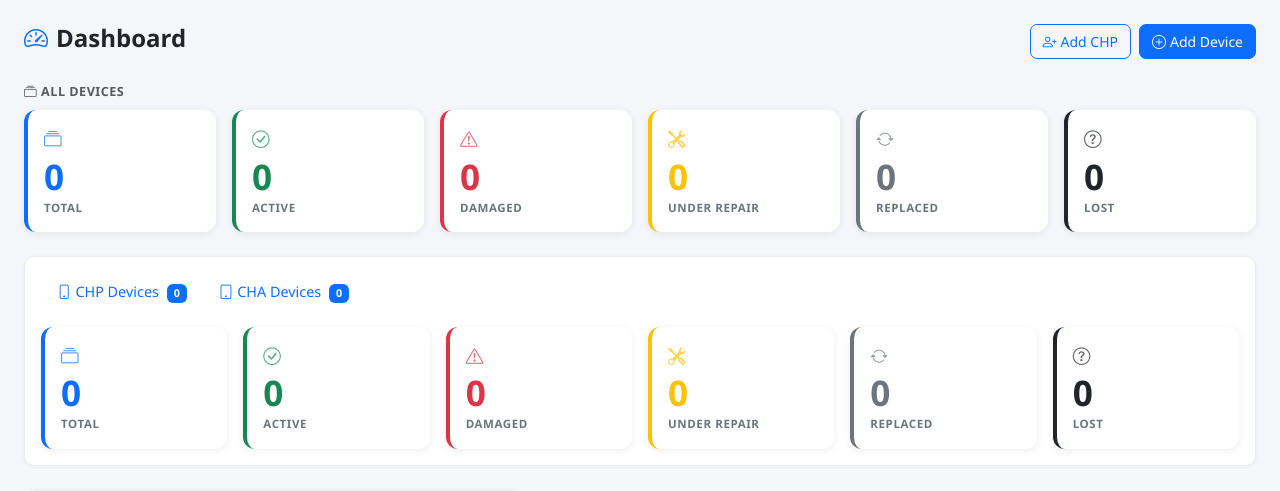
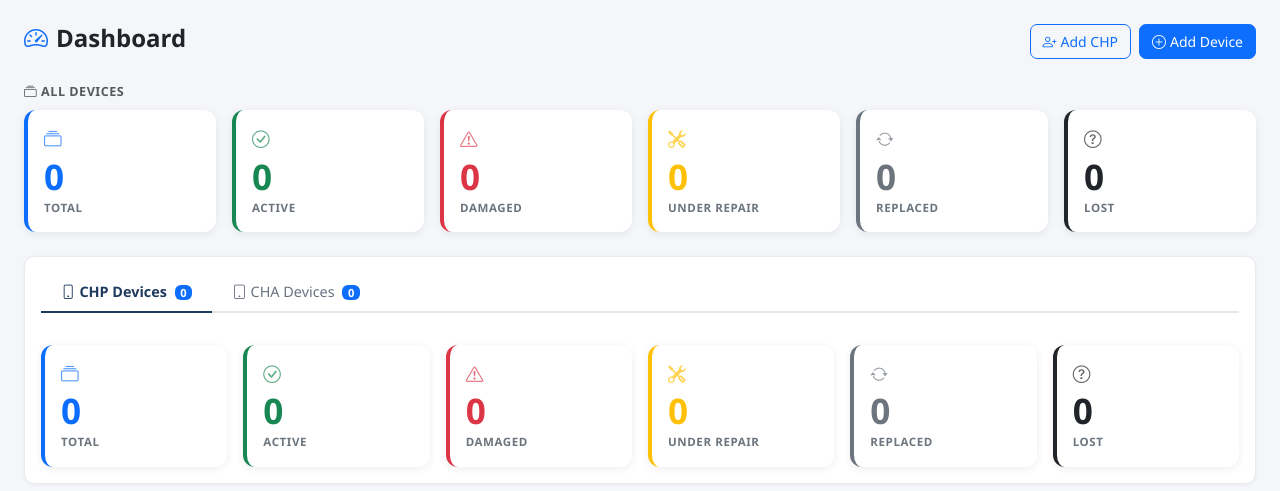
Before and after one commit to linetlucy-genchabe/Asset-Tracker, a Django app: template assetapp/templates/assetapp/dashboard.html in a window 1280 px wide. Shown: the top 491 px of the page. Run offline with Django 3.2, Linux system fonts and the light colour scheme; the template is opened without the code that fills it, so the values that code supplies are empty.

Commit message:
updated navbar colors

```diff
--- a/assetapp/static/css/styles.css
+++ b/assetapp/static/css/styles.css
@@ -90,7 +90,7 @@ body {
   font-weight: 600;
 }
 
-.badge-active        { background: #1a56db; color: #fff; }
+.badge-active        { background: #1e3a5f; color: #fff; }
 .badge-damaged       { background: #dc3545; color: #fff; }
 .badge-under_repair  { background: #ffc107; color: #000; }
 .badge-replaced      { background: #6c757d; color: #fff; }
@@ -145,7 +145,7 @@ body {
   justify-content: center;
   font-size: 1rem;
   background: #e8f0fe;
-  color: #1a56db;
+  color: #1e3a5f;
   flex-shrink: 0;
 }
 
@@ -178,7 +178,7 @@ body {
 
 .form-control:focus,
 .form-select:focus {
-  border-color: #1a56db;
+  border-color: #1e3a5f;
   box-shadow: 0 0 0 0.2rem rgba(26, 86, 219, 0.15);
 }
 
@@ -190,8 +190,8 @@ body {
 }
 
 .btn-success {
-  background: #1a56db;
-  border-color: #1a56db;
+  background: #1e3a5f;
+  border-color: #1e3a5f;
 }
 
 .btn-success:hover {
@@ -219,7 +219,7 @@ body {
   width: 60px;
   height: 60px;
   border-radius: 50%;
-  background: #1a56db;
+  background: #1e3a5f;
   display: inline-flex;
   align-items: center;
   justify-content: center;
@@ -266,3 +266,38 @@ body {
   .stat-card .stat-value { font-size: 1.5rem; }
   .table-responsive { font-size: 0.8rem; }
 }
+
+/* ── Navbar dark navy override ─────────────────────────────── */
+.navbar.bg-primary {
+  background-color: #1e3a5f !important;
+}
+
+/* ── Dashboard role tabs ────────────────────────────────────── */
+.role-tabs {
+  border-bottom: 2px solid #e5e7eb;
+  margin-bottom: 1rem;
+}
+.role-tabs .nav-link {
+  color: #6b7280;
+  font-weight: 500;
+  padding: .5rem 1.25rem;
+  border: none;
+  border-bottom: 2px solid transparent;
+  margin-bottom: -2px;
+  background: none;
+  border-radius: 0;
+  transition: color .15s, border-color .15s;
+}
+.role-tabs .nav-link:hover {
+  color: #1e3a5f;
+  border-bottom-color: #c7d2fe;
+}
+.role-tabs .nav-link.active {
+  color: #1e3a5f;
+  border-bottom-color: #1e3a5f;
+  font-weight: 600;
+}
+.role-tabs .nav-link .badge {
+  font-size: .7rem;
+  padding: .2em .5em;
+}
--- a/assetapp/templates/base.html
+++ b/assetapp/templates/base.html
@@ -15,7 +15,7 @@
 
   <!-- PWA -->
   <link rel="manifest" href="{% static 'manifest.json' %}">
-  <meta name="theme-color" content="#1a56db">
+  <meta name="theme-color" content="#1e3a5f">
   <meta name="apple-mobile-web-app-capable" content="yes">
   <meta name="apple-mobile-web-app-status-bar-style" content="default">
   <meta name="apple-mobile-web-app-title" content="Asset Tracker">
```
